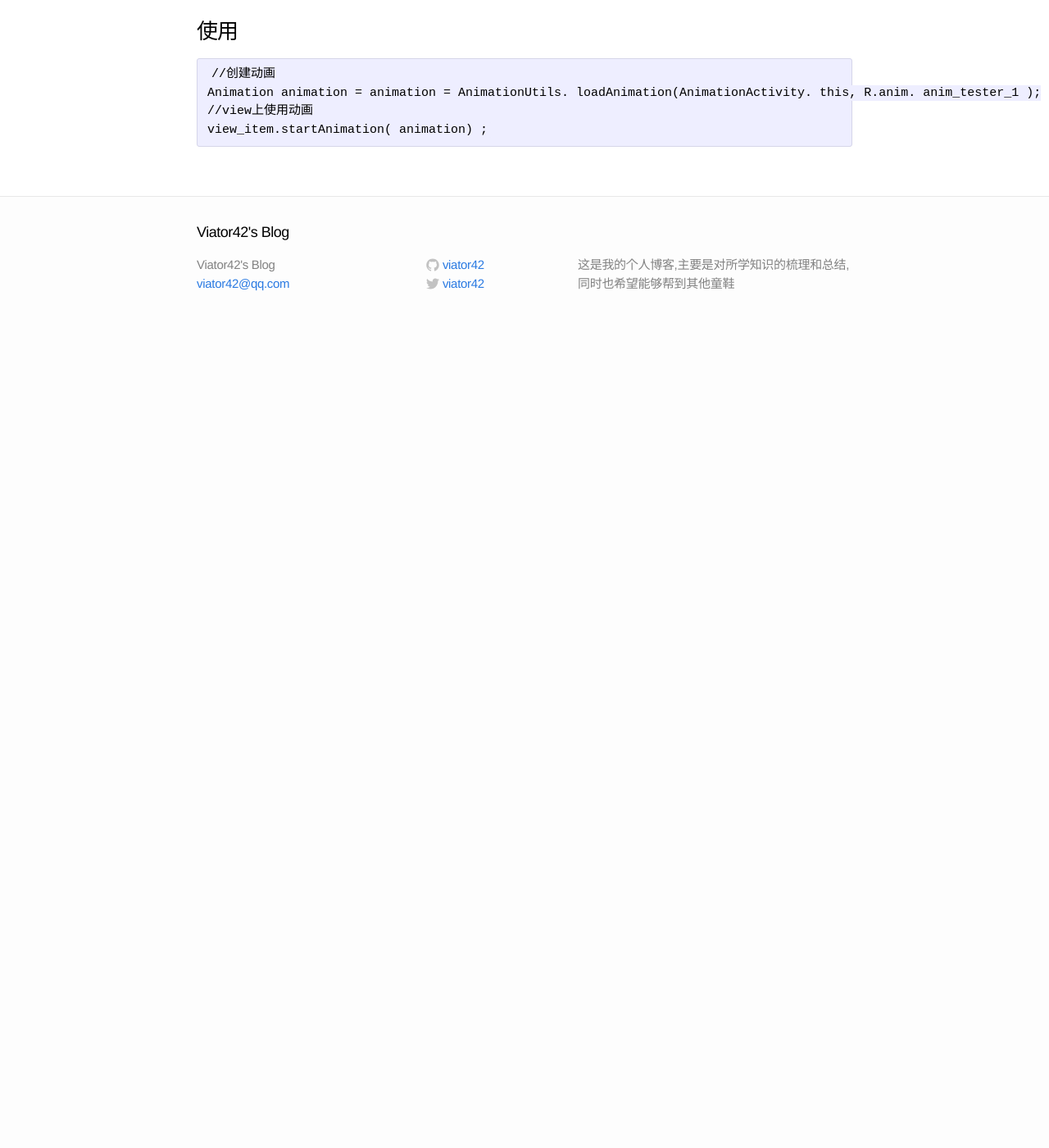
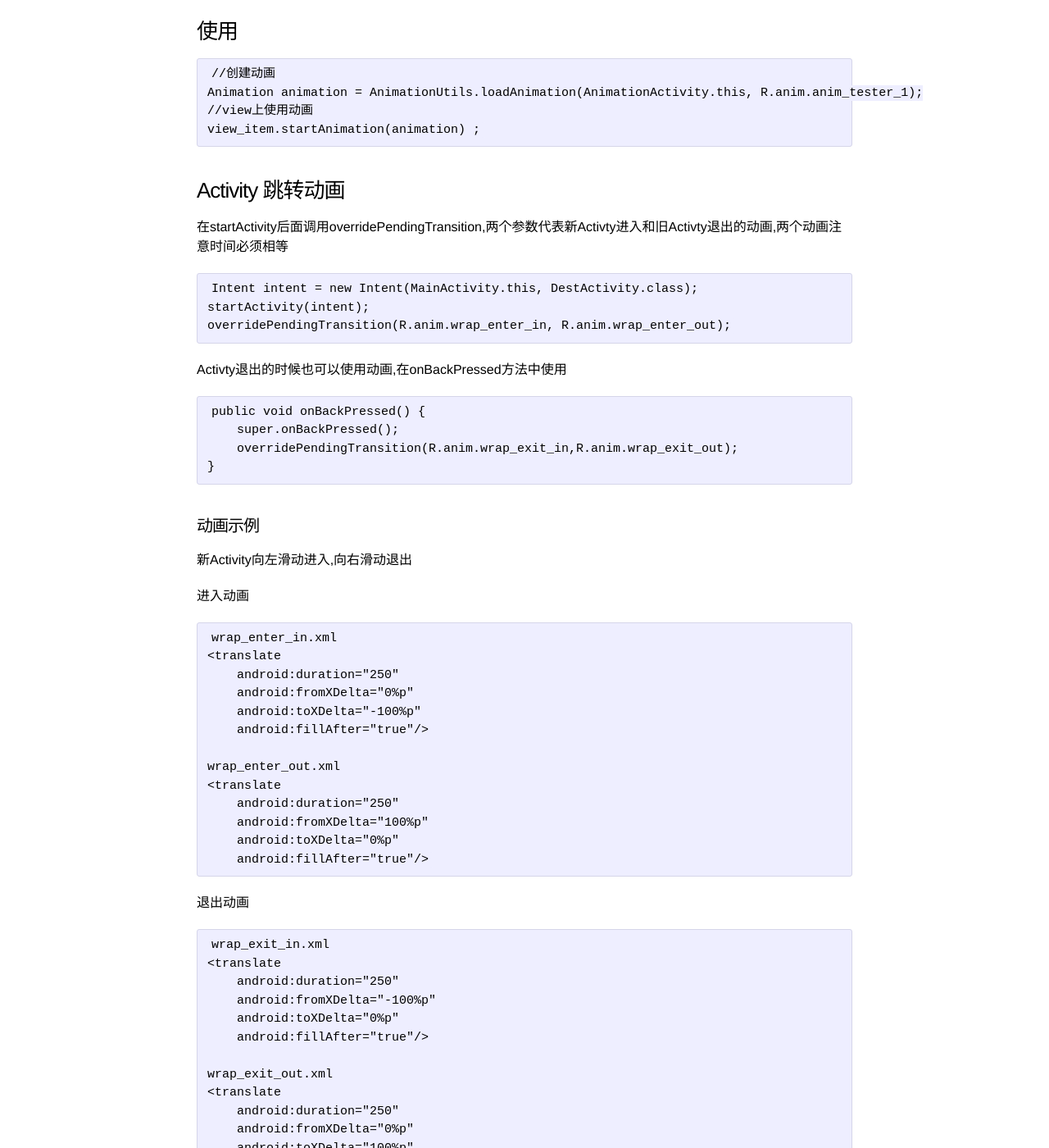
Before and after one commit to viator42/viator42.github.io, a Jekyll site: the page built from _posts/2016-6-29-android-animation.markdown, in a window 1280 px wide and 1400 px high, scrolled down 2033 px. Shown: the whole window at 82% size. Built offline with Jekyll 4.4.1, drawn with Linux system fonts in a browser that asks for light colours; before the commit the page ends 2435 px from its top, so only the background shows below that; some of the changed text lies outside the part shown.

Commit message:
动画post修改

```diff
--- a/_posts/2016-6-29-android-animation.markdown
+++ b/_posts/2016-6-29-android-animation.markdown
@@ -15,7 +15,7 @@ categories: android
 在res/anim下创建动画定义的xml文件,格式如下
 
     <? xml version="1.0" encoding= "utf-8"?>
-        <set xmlns: android="http://schemas.android.com/apk/res/android" >
+        <set xmlns:android="http://schemas.android.com/apk/res/android" >
     </set>
 
 ### 定义
@@ -67,6 +67,82 @@ categories: android
 ### 使用
 
     //创建动画
-    Animation animation = animation = AnimationUtils. loadAnimation(AnimationActivity. this, R.anim. anim_tester_1 );
+    Animation animation = AnimationUtils.loadAnimation(AnimationActivity.this, R.anim.anim_tester_1);
     //view上使用动画
-    view_item.startAnimation( animation) ;
+    view_item.startAnimation(animation) ;
+
+### Activity 跳转动画
+
+在startActivity后面调用overridePendingTransition,两个参数代表新Activty进入和旧Activty退出的动画,两个动画注意时间必须相等
+
+    Intent intent = new Intent(MainActivity.this, DestActivity.class);
+    startActivity(intent);
+    overridePendingTransition(R.anim.wrap_enter_in, R.anim.wrap_enter_out);
+
+Activty退出的时候也可以使用动画,在onBackPressed方法中使用
+
+    public void onBackPressed() {
+        super.onBackPressed();
+        overridePendingTransition(R.anim.wrap_exit_in,R.anim.wrap_exit_out);
+    }
+
+#### 动画示例
+
+新Activity向左滑动进入,向右滑动退出
+
+进入动画
+
+    wrap_enter_in.xml
+    <translate
+        android:duration="250"
+        android:fromXDelta="0%p"
+        android:toXDelta="-100%p"
+        android:fillAfter="true"/>
+
+    wrap_enter_out.xml
+    <translate
+        android:duration="250"
+        android:fromXDelta="100%p"
+        android:toXDelta="0%p"
+        android:fillAfter="true"/>
+
+退出动画
+
+    wrap_exit_in.xml
+    <translate
+        android:duration="250"
+        android:fromXDelta="-100%p"
+        android:toXDelta="0%p"
+        android:fillAfter="true"/>
+
+    wrap_exit_out.xml
+    <translate
+        android:duration="250"
+        android:fromXDelta="0%p"
+        android:toXDelta="100%p"
+        android:fillAfter="true"/>
+
+### 多重动画
+
+第一个动画设置停止事件播放第二个动画
+
+    Animation animation = AnimationUtils.loadAnimation(this, R.anim.scale);
+            iv.startAnimation(animation);
+            final Animation animation2 = AnimationUtils.loadAnimation(this, R.anim.rotate);
+            animation.setAnimationListener(new Animation.AnimationListener() {
+                @Override
+                public void onAnimationStart(Animation animation) {
+
+                }
+
+                @Override
+                public void onAnimationEnd(Animation animation) {
+
+                    iv.startAnimation(animation2);
+                }
+
+                @Override
+                public void onAnimationRepeat(Animation animation) {
+
+                }
+            });
```
